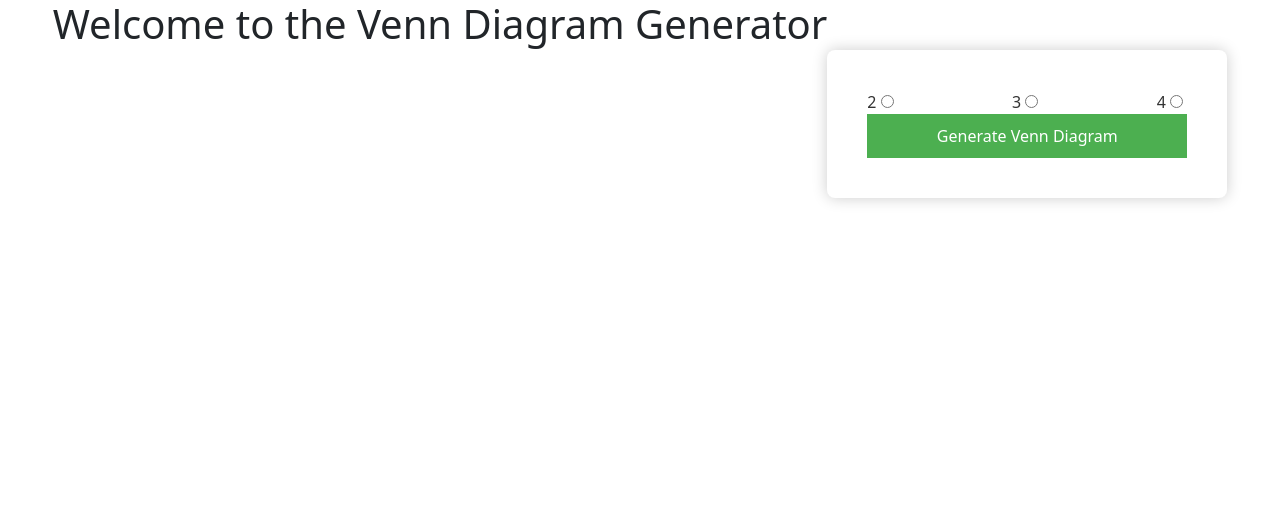
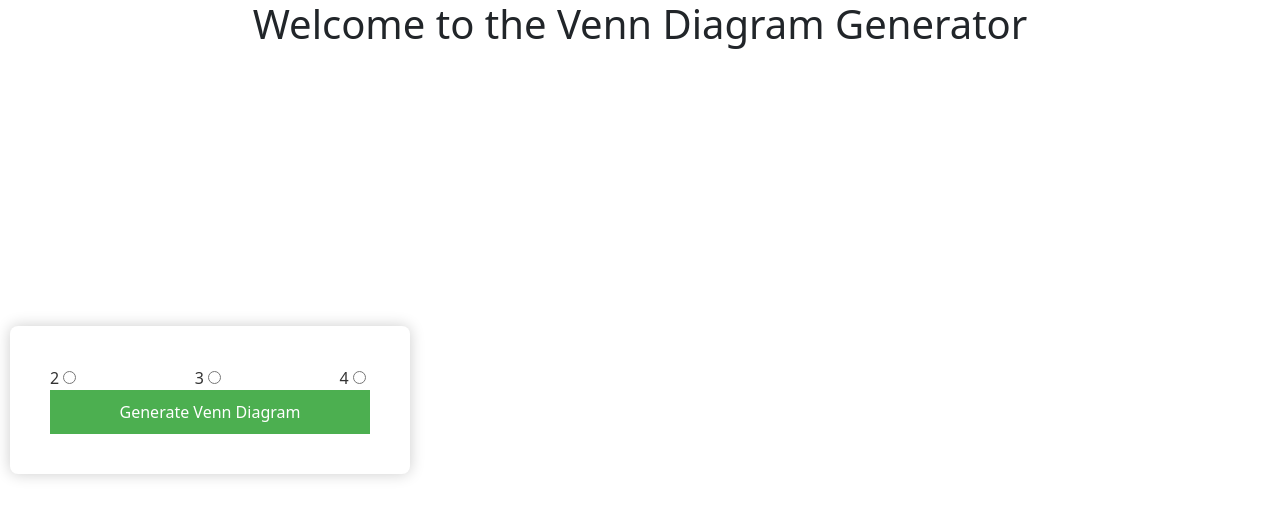
Before and after one commit to zachpinto/VennDiagramGPT, a Flask app: page / in a window 1280 px wide. Shown: the top 518 px of the page. Run offline with Flask 3, Linux system fonts and the light colour scheme.

Commit message:
input box

```diff
--- a/static/css/styles.css
+++ b/static/css/styles.css
@@ -3,9 +3,6 @@ body {
     background-color: #f4f4f4;
     margin: 0;
     padding: 0;
-    display: flex;
-    justify-content: center;
-    align-items: flex-start;
 }
 
 h1 {
@@ -15,12 +12,16 @@ h1 {
 }
 
 .input-box {
+    position: fixed;
+    left: 10px;
+    top: 50%;
+    transform: translateY(-50%);
     width: 400px; /* Fixed width */
+    height: auto;
     background-color: #fff;
     padding: 40px;
     box-shadow: 0 0 15px rgba(0,0,0,0.2);
     border-radius: 8px;
-    margin-top: 50px; /* Space below the title */
 }
 
 .radio-button-container {
```
